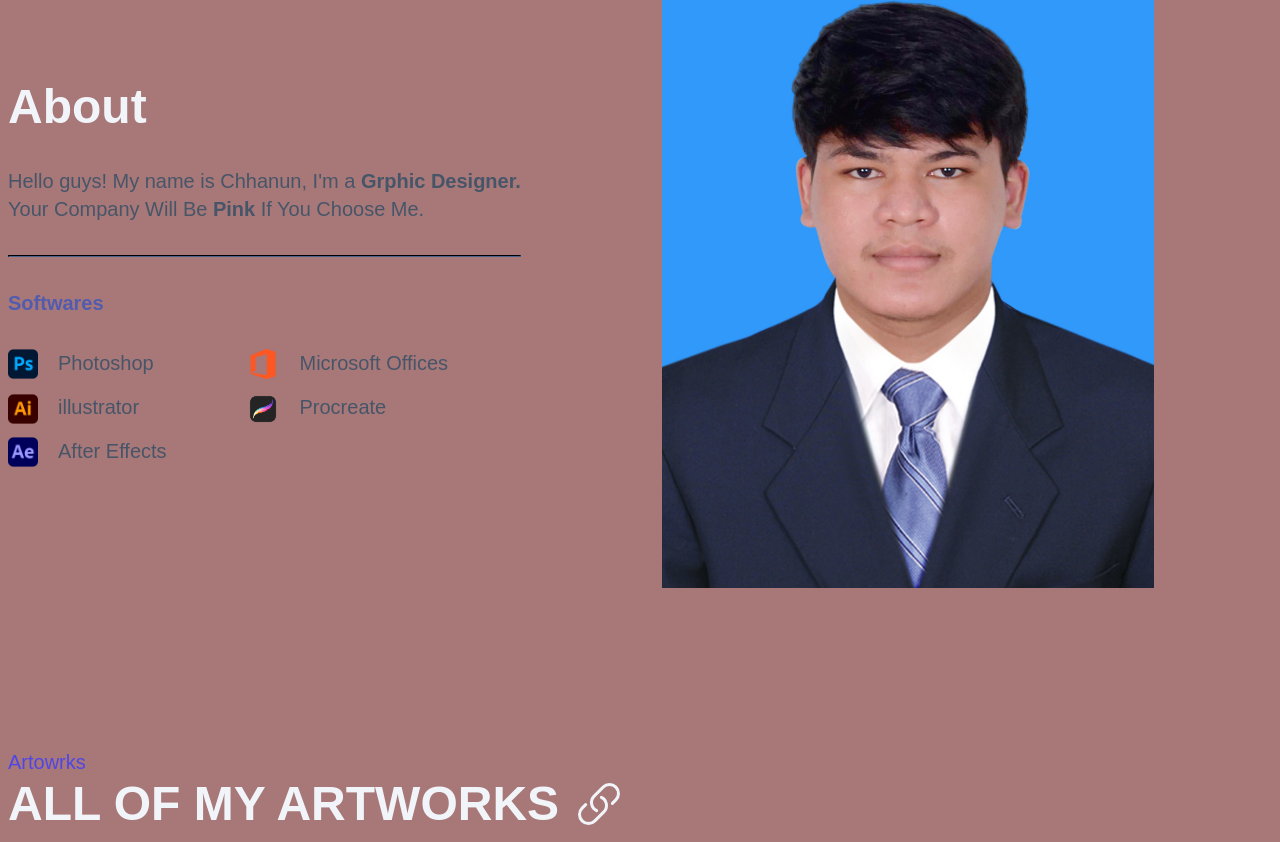
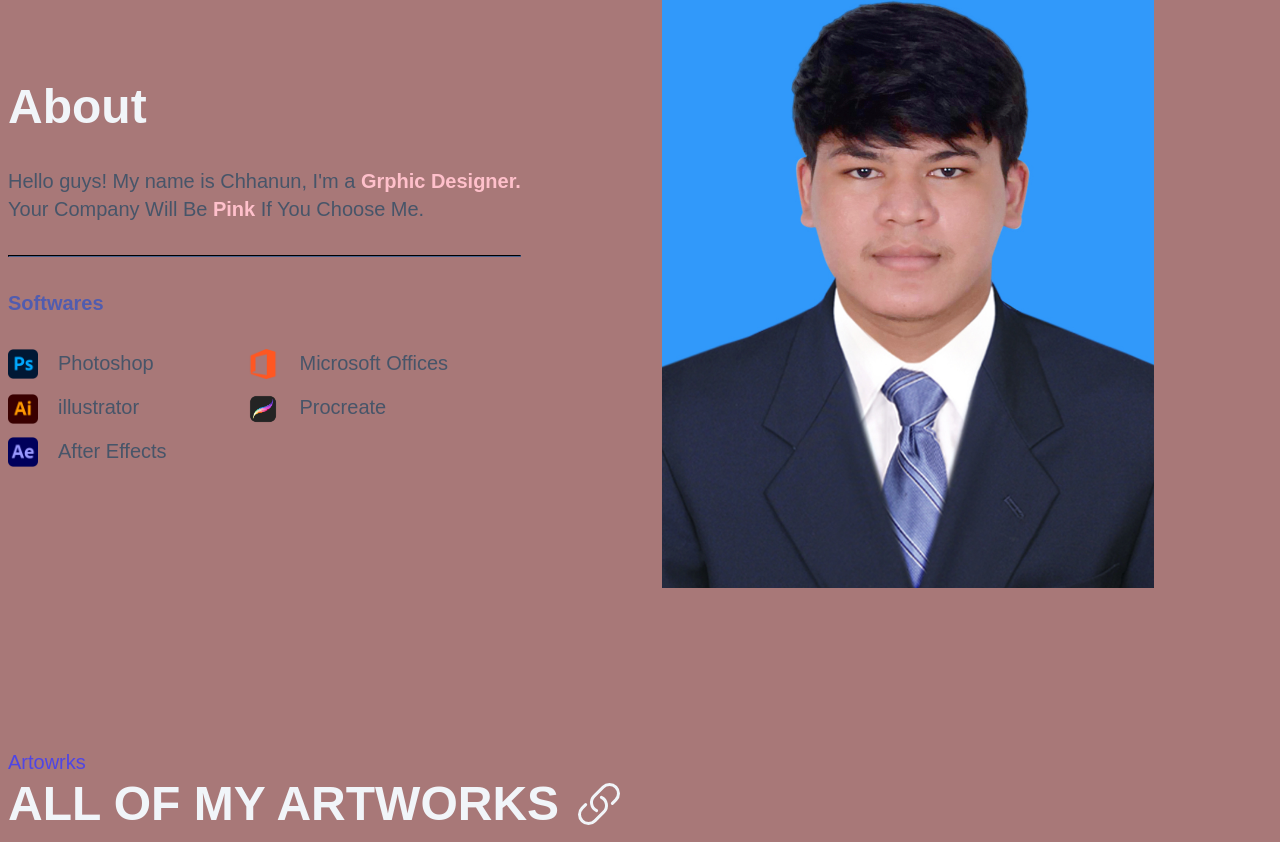
Before and after one commit to socheatchhanun/chhanun26, a website built with Vite: page index.html in a window 1280 px wide. Shown: the part 903-1745 px from the top of the page. Built offline with nearby package versions, Linux system fonts and the light colour scheme; files whose address does not match are found by name; a web font is replaced by a local one.

Commit message:
7 commit

```diff
--- a/styles/style.css
+++ b/styles/style.css
@@ -75,7 +75,7 @@ a {
 }
 
 strong {
-  color: var(Pink);
+  color: pink
 }
 
 /* Scrollbar */
```
